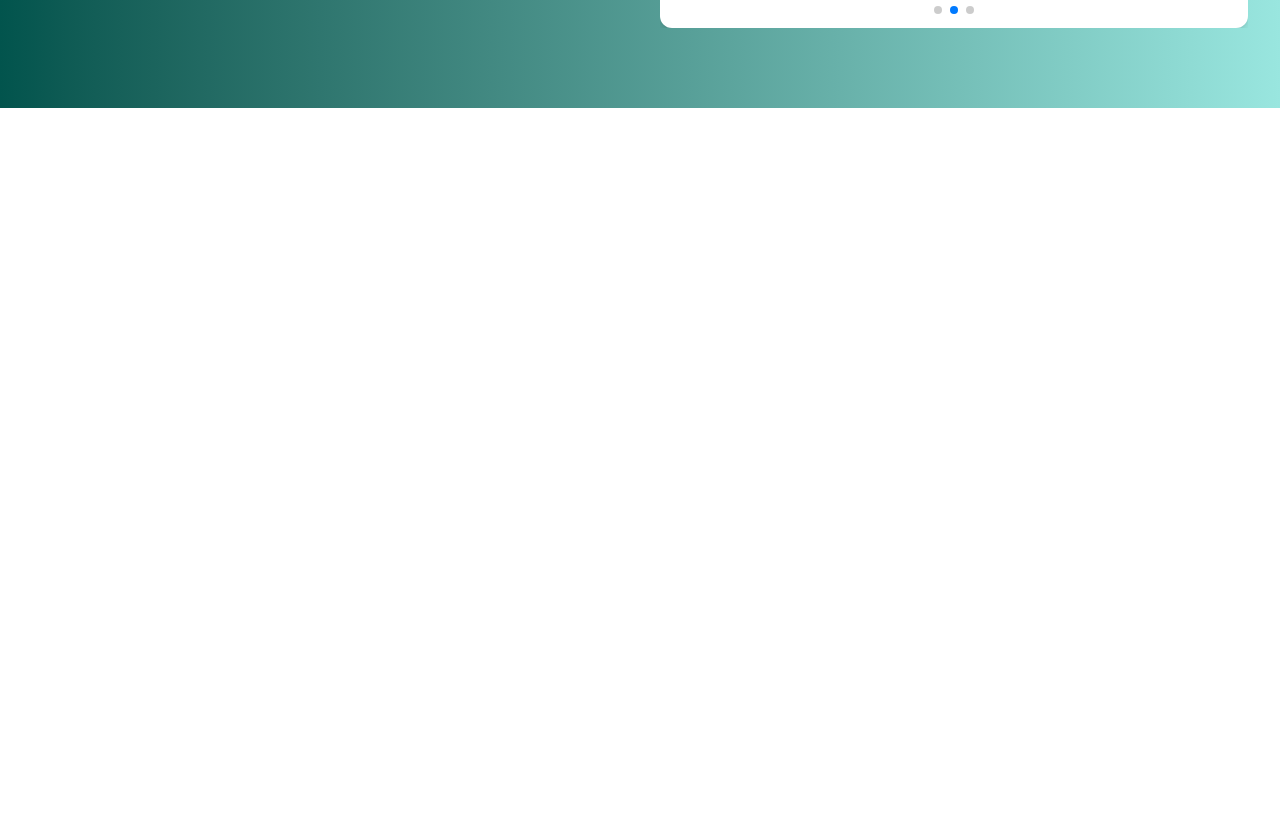
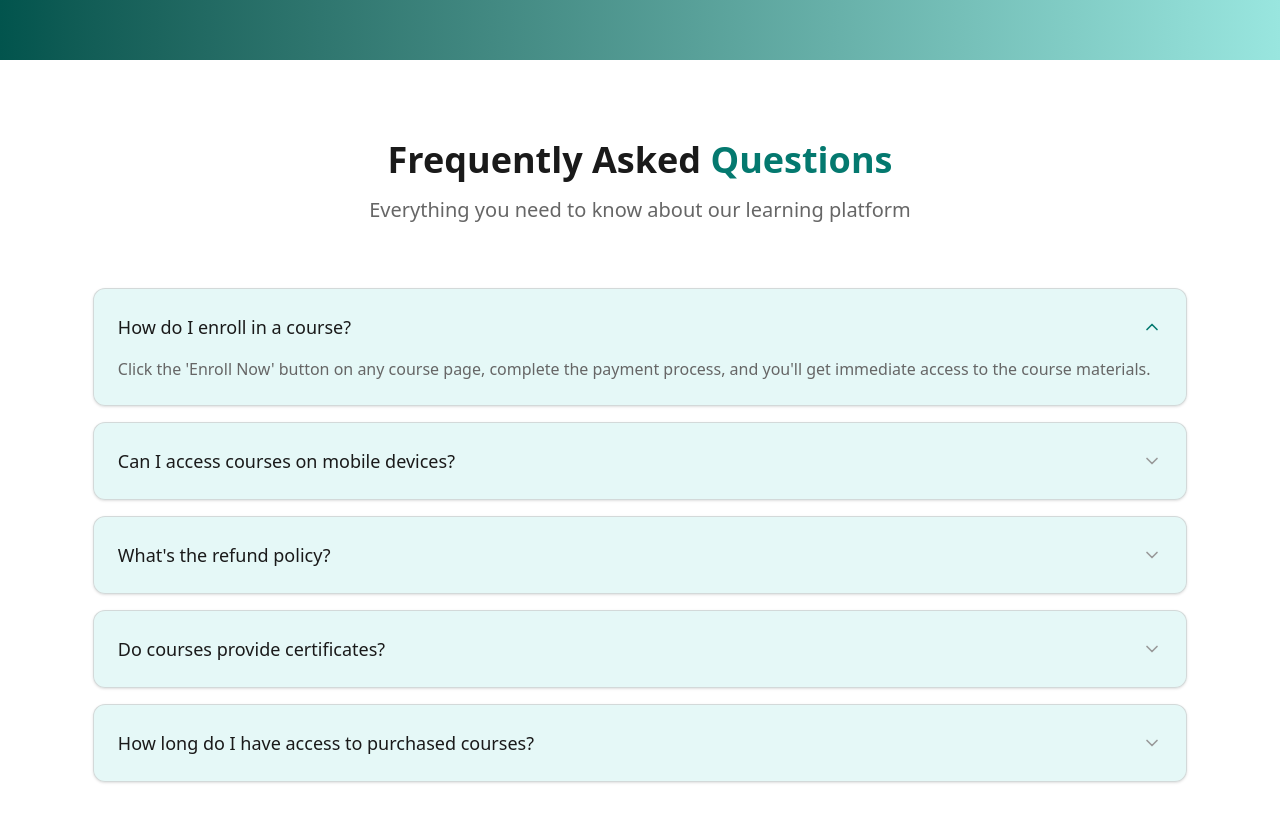
Before and after one commit to kobirul5/Swift-Learn, a Next.js app: page / in a window 1280 px wide. Shown: the part 1820-2642 px from the top of the page. Before the commit the page ends 2008 px from the top, so only its background shows below. Built offline with nearby package versions, Linux system fonts and the light colour scheme.

Commit message:
added FAQ section

```diff
--- a/src/app/globals.css
+++ b/src/app/globals.css
@@ -17,6 +17,7 @@
     --color-background: #F9FAFB;
 
     /* Dark variants */
+    --color-dark-50: #f2f2f2;
     --color-dark-100: #e6e6e6;
     --color-dark-200: #cccccc;
     --color-dark-300: #b3b3b3;
--- a/src/app/page.tsx
+++ b/src/app/page.tsx
@@ -1,4 +1,5 @@
 import CoursesSection from "@/components/Home/CoursesSection";
+import FAQ from "@/components/Home/FAQ";
 import HeroBanner from "@/components/Home/HeroBanner";
 import Testimonials from "@/components/Home/Testimonials";
 
@@ -9,6 +10,7 @@ export default function Home() {
       <HeroBanner/>
       <CoursesSection/>
       <Testimonials/>
+      <FAQ/>
     </div>
   );
 }
--- a/src/components/Home/CoursesSection.tsx
+++ b/src/components/Home/CoursesSection.tsx
@@ -45,7 +45,7 @@ const CoursesSection = () => {
   ];
 
   return (
-    <section className="py-12 bg-gray-50">
+    <section className="pt-12 ">
       <div className="container mx-auto px-4">
         <Heading
         title='Our Courses'
--- /dev/null
+++ b/src/components/Home/FAQ.tsx
@@ -0,0 +1,96 @@
+'use client';
+
+import { useState } from 'react';
+import { FiChevronDown, FiChevronUp } from 'react-icons/fi';
+
+interface FAQItem {
+  id: number;
+  question: string;
+  answer: string;
+}
+
+const faqs: FAQItem[] = [
+  {
+    id: 1,
+    question: "How do I enroll in a course?",
+    answer: "Click the 'Enroll Now' button on any course page, complete the payment process, and you'll get immediate access to the course materials."
+  },
+  {
+    id: 2,
+    question: "Can I access courses on mobile devices?",
+    answer: "Yes, all our courses are fully responsive and can be accessed on smartphones, tablets, and desktop computers."
+  },
+  {
+    id: 3,
+    question: "What's the refund policy?",
+    answer: "We offer a 30-day money-back guarantee. If you're not satisfied with a course, contact our support team for a full refund."
+  },
+  {
+    id: 4,
+    question: "Do courses provide certificates?",
+    answer: "Yes, upon completing all course requirements, you'll receive a downloadable certificate of completion."
+  },
+  {
+    id: 5,
+    question: "How long do I have access to purchased courses?",
+    answer: "You get lifetime access to all courses you purchase, including future updates to the course materials."
+  }
+];
+
+const FAQ = () => {
+  const [activeId, setActiveId] = useState<number | null>(1);
+
+  const toggleFAQ = (id: number) => {
+    setActiveId(prevId => (prevId === id ? null : id));
+  };
+
+  return (
+    <section className="pb-20 ">
+      <div className="container mx-auto px-4 sm:px-6 lg:px-8">
+        {/* Heading */}
+        <div className="text-center mb-16">
+          <h2 className="text-4xl font-bold text-dark-900 mb-4">
+            Frequently Asked <span className="text-primary-600">Questions</span>
+          </h2>
+          <p className="text-xl text-dark-600 max-w-2xl mx-auto">
+            Everything you need to know about our learning platform
+          </p>
+        </div>
+
+        {/* FAQ List */}
+        <div className="space-y-4 max-w-[90%] mx-auto ">
+          {faqs.map((faq) => (
+            <div
+              key={faq.id}
+              className="bg-primary-100/50 rounded-xl shadow-sm hover:shadow-md transition-shadow border border-dark-200/70"
+            >
+              <button
+                onClick={() => toggleFAQ(faq.id)}
+                className="w-full flex justify-between items-center p-6 text-left group"
+                aria-expanded={activeId === faq.id}
+              >
+                <h3 className="text-lg font-medium text-dark-900 group-hover:text-primary-600 transition-colors">
+                  {faq.question}
+                </h3>
+                {activeId === faq.id ? (
+                  <FiChevronUp className="text-primary-600 text-xl" />
+                ) : (
+                  <FiChevronDown className="text-dark-400 group-hover:text-primary-600 text-xl" />
+                )}
+              </button>
+
+              {activeId === faq.id && (
+                <div className="px-6 pb-6 -mt-2">
+                  <p className="text-dark-600">{faq.answer}</p>
+                </div>
+              )}
+            </div>
+          ))}
+        </div>
+
+      </div>
+    </section>
+  );
+};
+
+export default FAQ;
```
